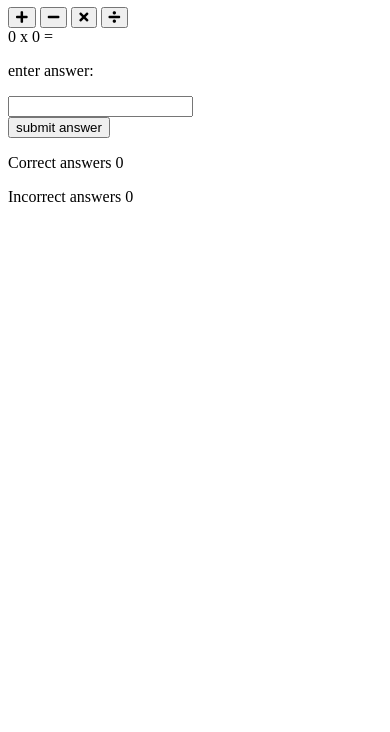
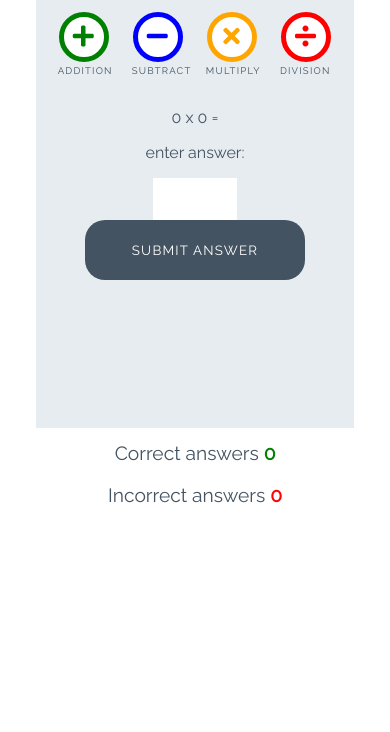
Before and after one commit to Bluiss/maths-walkthrough, a plain HTML site: page index.html in a window 390 px wide. Shown: the part 112-844 px from the top of the page. Drawn offline with Linux system fonts and the light colour scheme.

Commit message:
add css styling

```diff
--- a/assets/css/styles.css
+++ b/assets/css/styles.css
@@ -0,0 +1,260 @@
+/* --------- Global style */
+
+body {
+    background-color: white;
+    font-family: "Raleway", sans-serif;
+    color: #445361;
+    text-align: center;
+}
+
+/* --------- Heading */
+
+.heading {
+    text-align: center;
+    font-size: 2.5rem;
+}
+
+.logo {
+    height: 40px;
+    padding-right: 5px;
+}
+
+/* --------- Game layout */
+
+.game-area {
+    background-color: #E6ECF0;
+    box-sizing: border-box;
+    width: 85%;
+    height: 65vh;
+    max-height: 450px;
+    max-width: 830px;
+    margin-left: auto;
+    margin-right: auto;
+    padding: 1%;
+}
+
+.question-area {
+    width: 50%;
+    font-size: 2rem;
+    margin: auto;
+    padding: 50px 0;
+}
+
+.question-area span {
+    padding: 0 15px;
+}
+
+.score-area {
+    margin: 5px auto;
+    width: 60%;
+    font-size: 1.2rem;
+}
+
+.controls-area {
+    width: 85%;
+    margin: 30px auto;
+}
+
+#score {
+    color: green;
+    font-weight: bold;
+}
+
+#incorrect {
+    color: red;
+    font-weight: bold;
+}
+
+.answer-message {
+    display: none;
+    font-size: 1rem;
+}
+
+#answer-box {
+    border: none;
+    color: #445361;
+    display: inline-block;
+    height: 40px;
+    width: 80px;
+    font-size: 1.2rem;
+}
+
+.scores {
+    display: inline-block;
+    padding: 25px;
+}
+
+/* --------- Buttons */
+
+.btn {
+    width: 220px;
+    height: 60px;
+    font-family: "Raleway", sans-serif;
+    text-transform: uppercase;
+    letter-spacing: 1.2px;
+    color: white;
+}
+
+.btn:focus {
+    outline: none;
+}
+
+.btn--big {
+    padding-top: 10px;
+    border-radius: 50%;
+    background-color: white;
+    border: 10px solid;
+    width: 100px;
+    height: 100px;
+    font-size: 3.2rem;
+    margin: 0 30px;
+    transition: all 0.5s;
+}
+
+.btn--big::after{
+    content: attr(data-type);
+    font-size: 1rem;
+    color:#445361 ;
+    position: relative;
+    left: -0.5rem;
+}
+
+.btn--big::after{
+    content: attr(data-type);
+    font-size: 1rem;
+    color: #445361;
+    position: relative;
+    left: -0.5em;
+}
+
+.btn--blue {
+    border-color: blue;
+    color: blue;
+}
+
+.btn--blue:active,
+.btn--blue:hover {
+    background-color: darkblue;
+    color: white;
+}
+
+.btn--orange {
+    border-color: orange;
+    color: orange;
+}
+
+.btn--orange:active,
+.btn--orange:hover {
+    background-color: darkorange;
+    color: white;
+}
+
+.btn--red {
+    border-color: red;
+    color: red;
+}
+
+.btn--red:active,
+.btn--red:hover {
+    background-color: darkred;
+    color: white;
+}
+
+.btn--green {
+    border-color: green;
+    color: green;
+}
+
+.btn--green:active,
+.btn--green:hover {
+    background-color: darkgreen;
+    color: white;
+}
+
+.btn--gray {
+    margin-top: 25px;
+    background-color: #445361;
+    border: 1px transparent;
+    border-radius: 20px;
+}
+
+.btn--gray:active,
+.btn--gray:hover {
+    background-color: #0d1013;
+}
+
+/* --------- Media queries */
+
+@media (max-width: 414px) {
+    .controls-area {
+        width: 100%;
+    }
+
+    .btn--big {
+        margin: 0 10px;
+        padding: 5px;
+        border: 5px solid;
+        width: 50px;
+        height: 50px;
+        font-size: 1.5rem;
+    }
+
+    .btn--big::after {
+        font-size: 0.6rem;
+        left: -0.7rem;
+    }
+
+    .question-area {
+        padding: 10% 0;
+        width: 100%;
+    }
+
+    .question-area span {
+        padding: 0;
+    }
+
+    .answer-message {
+        display: block;
+    }
+
+    #answer-box {
+        display: block;
+        margin: 0 auto;
+    }
+    .btn--gray {
+        margin-top: 0;
+    }
+
+    .score-area {
+        width: 100%;
+    }
+
+    .scores {
+        margin: 0.5em auto;
+        display: block;
+        padding: 5px;
+    }
+
+    .heading {
+        font-size: 2rem;
+    }
+}
+
+@media (max-width: 320px) {
+    .game-area {
+        height: 70vh;
+    }
+
+    .controls-area {
+        width: 75%;
+        margin: 10px auto;
+    }
+
+    .btn--big {
+        margin: 10px 10px;
+    }
+    .question-area {
+        padding: 10px 0;
+    }
+
+}
--- a/index.html
+++ b/index.html
@@ -15,16 +15,16 @@
 
     <div class="game-area">
         <div class="controls-area">
-        <button class="btn btn--big btn--green">
+        <button data-type="addition" class="btn btn--big btn--green">
             <i class="fas fa-plus"></i>
         </button>
-        <button class="btn btn--big btn--blue">
+        <button data-type="subtract" class="btn btn--big btn--blue">
             <i class="fas fa-minus"></i>
         </button>
-        <button class="btn btn--big btn--orange">
+        <button data-type="multiply" class="btn btn--big btn--orange">
             <i class="fas fa-times"></i>
         </button>
-        <button class="btn btn--big btn--red">
+        <button data-type="division" class="btn btn--big btn--red">
             <i class="fas fa-divide"></i>
         </button>
         </div>
@@ -36,7 +36,7 @@
             <p class="answer-message">enter answer:</p>
             <input id="answer-box" type="number">
         </div>
-        <button class="btn btn--gray">submit answer</button>
+        <button data-type="submit" class="btn btn--gray">submit answer</button>
     </div>
 
     <div class="score-area">
```
